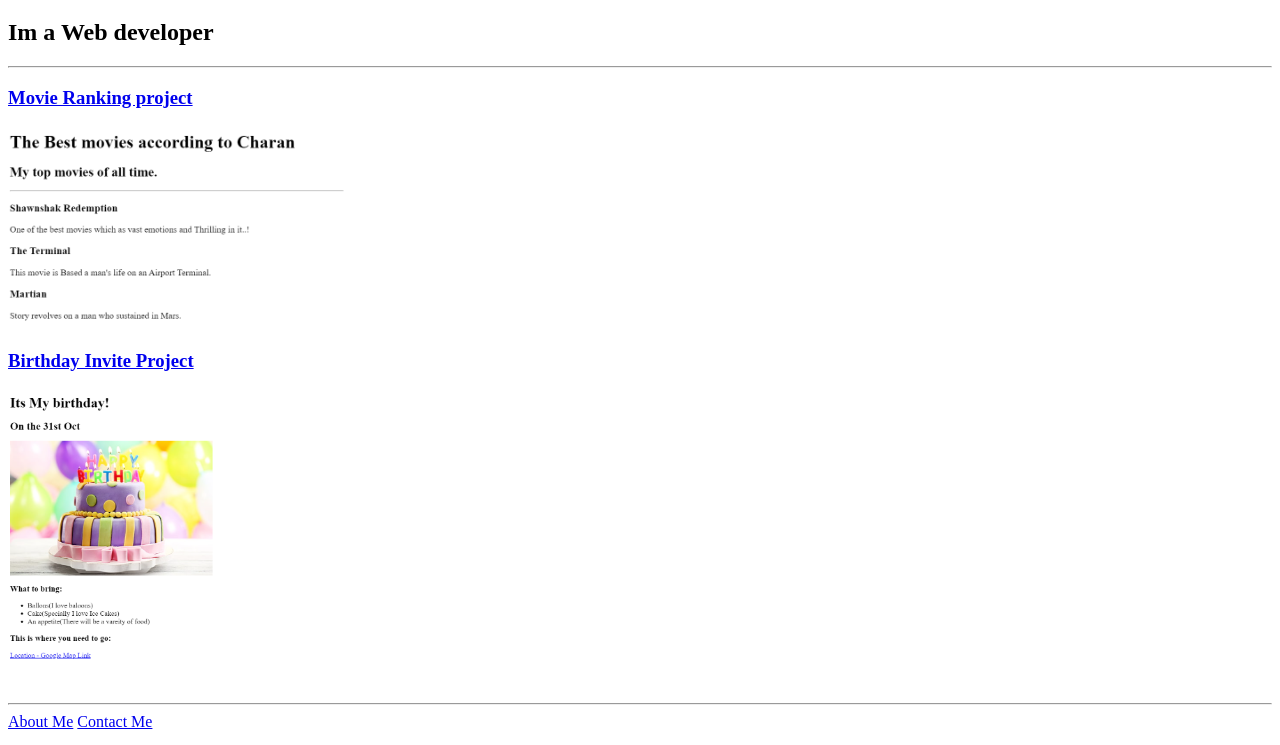
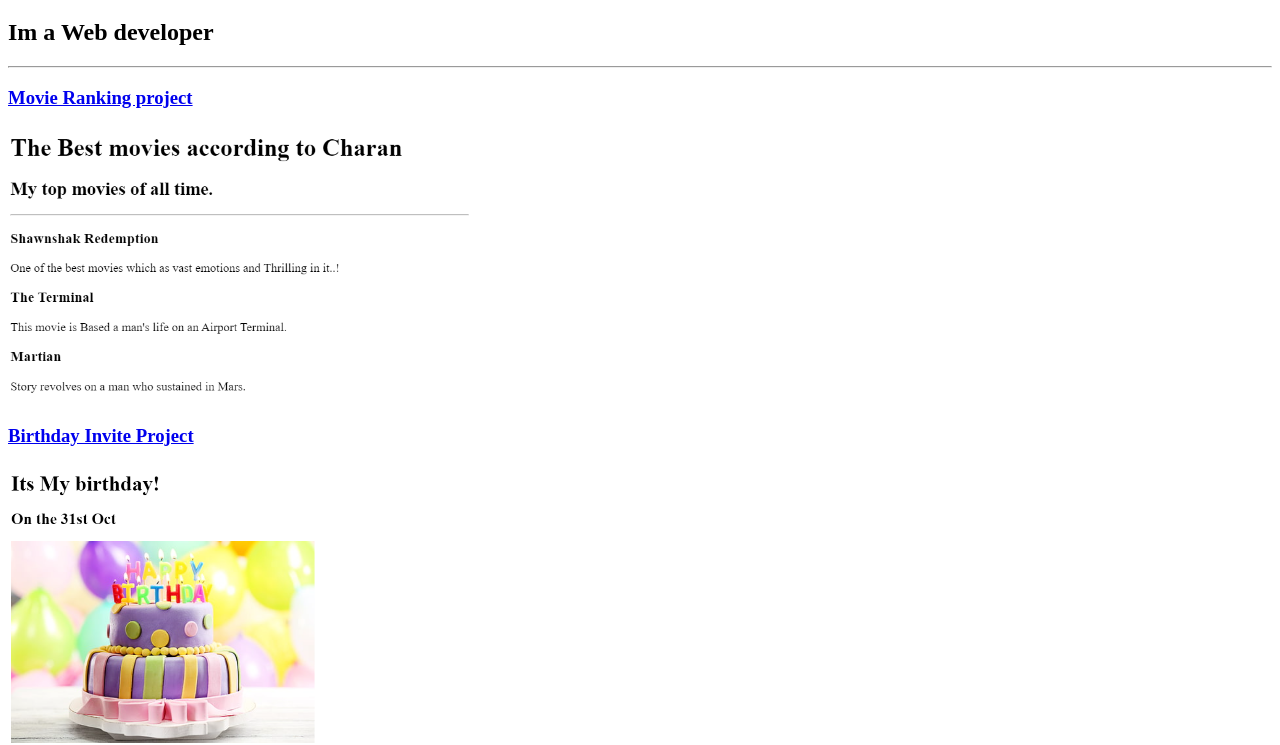
Before and after one commit to CharanKumar31/html-Portfolio, a plain HTML site: page index.html in a window 1280 px wide. Shown: the part 61-806 px from the top of the page. Drawn offline with Linux system fonts and the light colour scheme.

Commit message:
index.html

```diff
--- a/index.html
+++ b/index.html
@@ -13,9 +13,9 @@
     <h2>Im a Web developer</h2>
     <hr />
     <h3><a href="./public/Movie rank ck.html">Movie Ranking project</a></h3>
-    <img src="./assets/images/Screenshot 2023-08-21 150920.png" height="200" alt="Shows Charan's most liked movies of all time"/>
+    <img src="./assets/images/Screenshot 2023-08-21 150920.png" height="275" alt="Shows Charan's most liked movies of all time"/>
     <h3><a href="./public/birthday ck.html">Birthday Invite Project</a></body></h3>
-    <img src="./assets/images/Screenshot 2023-08-21 150811.png" height="300" alt="Charan's Birthday Poster"/>
+    <img src="./assets/images/Screenshot 2023-08-21 150811.png" height="450" alt="Charan's Birthday Poster"/>
     <hr />
     <a href="./public/about.html">About Me</a>
     <a href="./public/contact.html">Contact Me</a>
```
